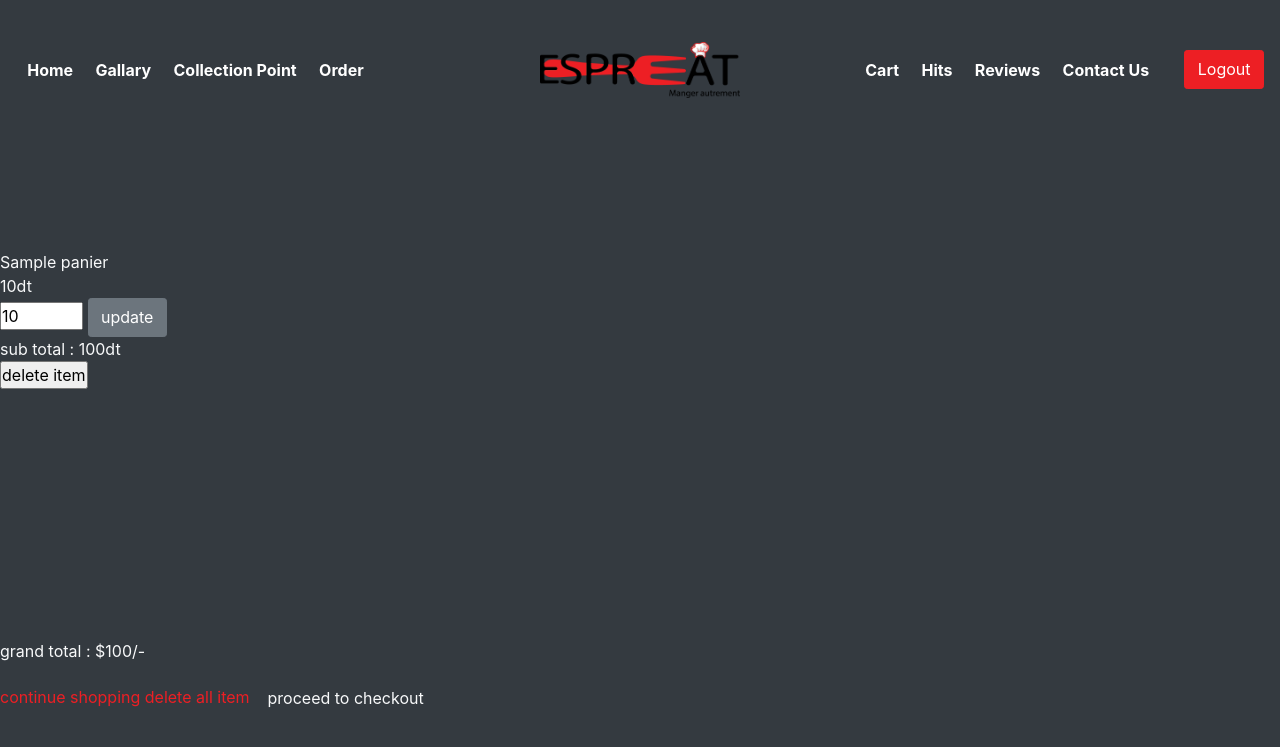
After one commit to mahdi-y/ESPREAT, a PHP site: page /Cart.php in a window 1280 px wide. The commit adds this page. Shown: the top 747 px of the page. Run offline with PHP 8.4, Linux system fonts and the light colour scheme; the visitor is signed in with stand-in values (Sample User, id 1); tables that the repository leaves empty or names only in its code hold one stand-in row (values such as "Sample post").

Commit message:
working cart with crud 4:08AM

```diff
--- /dev/null
+++ b/ESPREAT/View/Front/cart.php
@@ -0,0 +1,84 @@
+<?php
+
+include 'connect.php';
+
+session_start();
+if(!isset($_SESSION["identifiant"])){
+    header("location:login.php");
+}
+
+$user_id = $_SESSION["identifiant"];
+
+if(isset($_POST['delete'])){
+   $cart_id = $_POST['cart_id'];
+   $delete_cart_item = $db->prepare("DELETE FROM `panier` WHERE id = ?");
+   $delete_cart_item->execute([$cart_id]);
+}
+
+if(isset($_GET['delete_all'])){
+   $delete_cart_item = $db->prepare("DELETE FROM `panier` WHERE user_id = ?");
+   $delete_cart_item->execute([$user_id]);
+   header('location:cart.php');
+}
+
+if(isset($_POST['update_quantity'])){
+   $cart_id = $_POST['cart_id'];
+   $quantity = $_POST['quantity'];
+   $quantity = filter_var($quantity, FILTER_SANITIZE_STRING);
+   $update_quantity = $db->prepare("UPDATE `panier` SET quantity = ? WHERE id = ?");
+   $update_quantity->execute([$quantity, $cart_id]);
+   echo '<script>alert("cart quantity updated")</script>';
+
+}
+
+?>
+
+<?php include('header.php'); ?>
+<body>
+
+<?php include 'navbar-logout.php'; ?>
+
+<section class="products shopping-cart">
+
+
+   <div class="box-container" >
+
+   <?php
+      $grand_total = 0;
+      $select_cart = $db->prepare("SELECT * FROM `panier` WHERE user_id = ?");
+      $select_cart->execute([$user_id]);
+      if($select_cart->rowCount() > 0){
+         while($fetch_cart = $select_cart->fetch(PDO::FETCH_ASSOC)){
+   ?>
+   <form action="" method="post" class="box" style="margin-top: 250px;">
+      <input type="hidden" name="cart_id" value="<?= $fetch_cart['id']; ?>">
+      <a href="quick_view.php?pid=<?= $fetch_cart['pid']; ?>" class="fas fa-eye"></a>
+      <div class="name"><?= $fetch_cart['name']; ?></div>
+      <div class="flex">
+         <div class="price"><?= $fetch_cart['price']; ?>dt</div>
+         <input type="number" name="quantity" class="quantity" min="1" max="99" onkeypress="if(this.value.length == 2) return false;" value="<?= $fetch_cart['quantity']; ?>">
+         <button type="submit" class="btn btn-secondary" name="update_quantity">update</button>
+      </div>
+      <div class="sub-total"> sub total : <span><?= $sub_total = ($fetch_cart['price'] * $fetch_cart['quantity']); ?>dt</span> </div>
+      <input type="submit" value="delete item" onclick="return confirm('delete this from cart?');" class="delete-btn" name="delete">
+   </form>
+   <?php
+   $grand_total += $sub_total;
+      }
+   }else{
+      echo '<p class="empty">your cart is empty</p>';
+   }
+   ?>
+   </div>
+
+   <div class="cart-total" style="margin-top: 250px;">
+      <p>grand total : <span>$<?= $grand_total; ?>/-</span></p>
+      <a href="produit.php" class="option-btn">continue shopping</a>
+      <a href="cart.php?delete_all" class="delete-btn <?= ($grand_total > 1)?'':'disabled'; ?>" onclick="return confirm('delete all from cart?');">delete all item</a>
+      <a href="#" class="btn <?= ($grand_total > 1)?'':'disabled'; ?>">proceed to checkout</a>
+   </div>
+
+</section>
+
+</body>
+</html>
--- a/ESPREAT/View/Front/login.php
+++ b/ESPREAT/View/Front/login.php
@@ -5,12 +5,12 @@ if (isset($_POST["login"])){
     if ($_POST["identifiant"]==""){
         echo "<script>alert('Id Can't be empty')</script>";
     }else{
-        $identifiant=trim($_POST["identifiant"]);
+        $user_id=trim($_POST["identifiant"]);
         $query=$db->prepare("SELECT * FROM client WHERE identifiant=?");
-        $query->execute(array($identifiant));
+        $query->execute(array($user_id));
         $control=$query->fetch(PDO::FETCH_OBJ);
         if ($control>0){
-            $_SESSION["identifiant"]=$identifiant;
+            $_SESSION["identifiant"]=$user_id;
             header("Location:index-logout.php");
         }
         echo "<script>alert('Incorrect id')</script>";
--- a/ESPREAT/View/Front/navbar-logout.php
+++ b/ESPREAT/View/Front/navbar-logout.php
@@ -35,7 +35,7 @@
         </a>
         <ul class="navbar-nav">
           <li class="nav-item">
-            <a class="nav-link" href="listProductsCart.php"
+            <a class="nav-link" href="Cart.php"
               >Cart<span class="sr-only">(current)</span></a
             >
           </li>
```
Also changed, not shown: ESPREAT/View/Front/addtocart.php (deleted, +0 -25 lines), ESPREAT/View/Front/insert_cart.php (added, +26 -0 lines), ESPREAT/View/Front/listProductsCart.php (deleted, +0 -15 lines), ESPREAT/View/Front/produit.php (+35 -38 lines), ESPREAT/View/Front/quick_view.php (added, +89 -0 lines).
